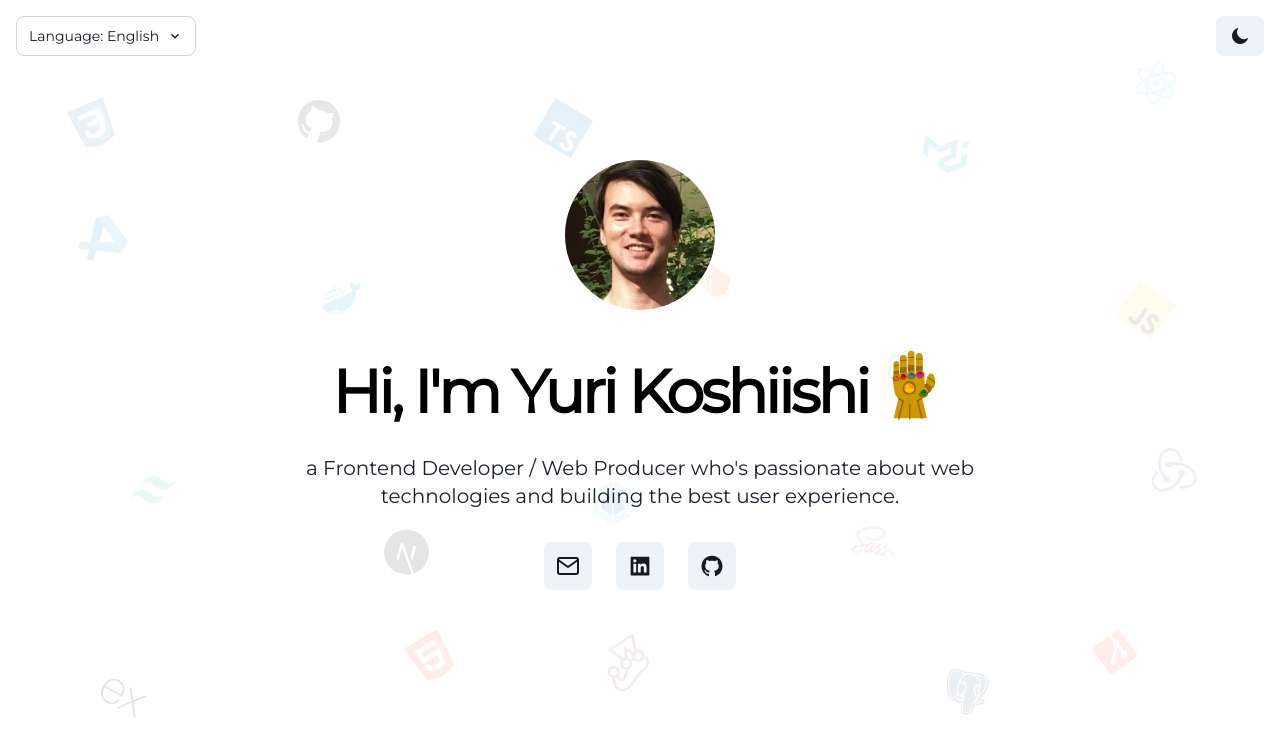
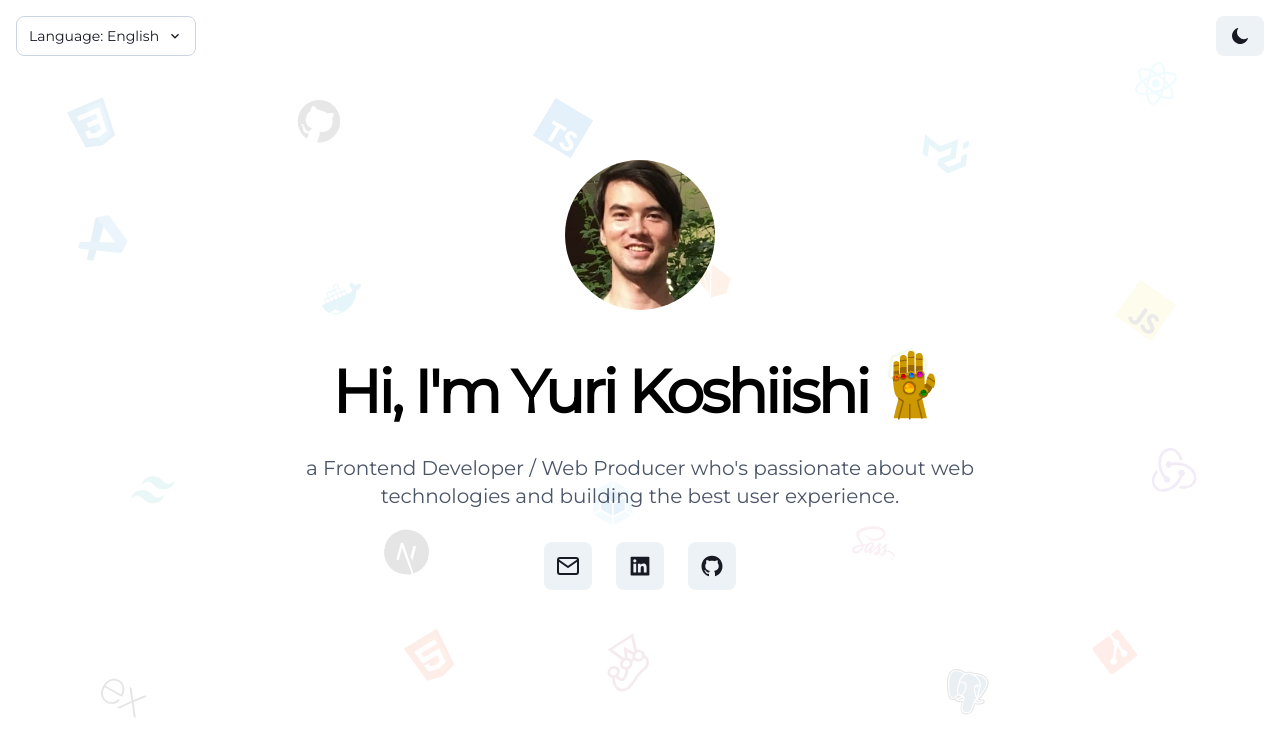
Before and after one commit to yurikoshiishi/portfolio, a Next.js app: page / in a window 1280 px wide. Shown: the top 756 px of the page. Built offline with nearby package versions, Linux system fonts and the light colour scheme.

Commit message:
feat: hero desc color

```diff
--- a/src/components/Hero.tsx
+++ b/src/components/Hero.tsx
@@ -116,7 +116,7 @@
                 />
               )}
             </h2>
-            <p className="text-base sm:text-lg md:text-xl text-center text-gray-800 dark:text-gray-400">
+            <p className="text-base sm:text-lg md:text-xl text-center text-gray-600 dark:text-gray-400">
               {t("hero.description")}
             </p>
             <div className="flex items-center justify-center gap-6">
```
